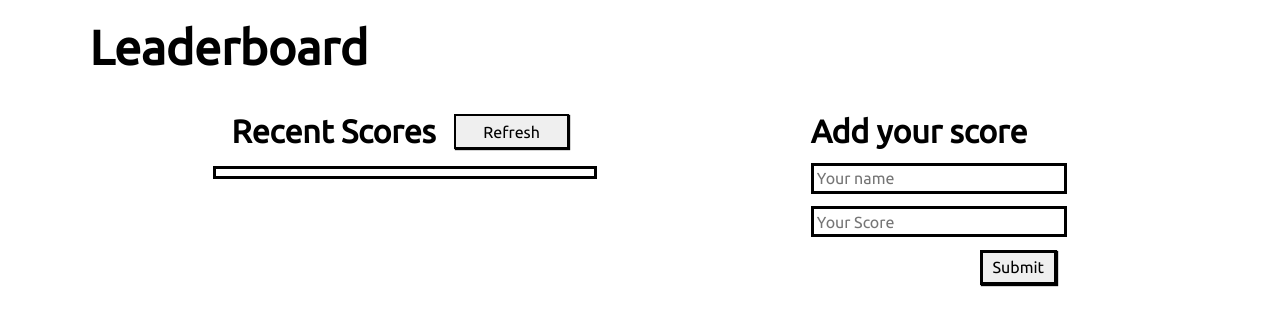
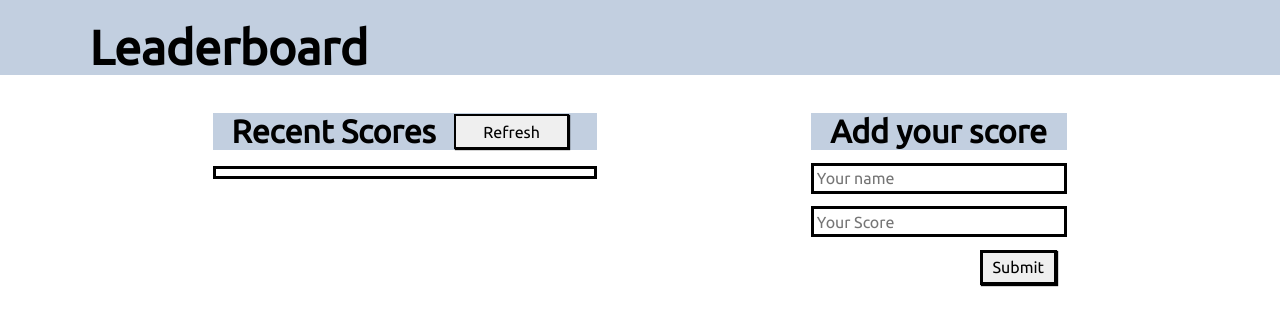
Before and after one commit to hernandanielzamora/LeaderBoard, a website built with webpack: page src/index.html in a window 1280 px wide. Built offline with nearby package versions, Linux system fonts and the light colour scheme.

Commit message:
Made final touches to the style

```diff
--- a/src/index.html
+++ b/src/index.html
@@ -13,7 +13,9 @@
 </head>
 
 <body>
-  <h1 class="title">Leaderboard</h1>
+  <div class="title-container">
+    <h1 class="title">Leaderboard</h1>
+  </div>
 
   <div class="whole-container">
     <!-- Score List -->
@@ -43,6 +45,7 @@
     </div>
   </div>
 
+
 </body>
 
 </html>
--- a/src/style.css
+++ b/src/style.css
@@ -12,6 +12,10 @@
   margin-bottom: 3%;
   font-size: 3em;
   padding-top: 20px;
+}
+
+.title-container {
+  background-color: #c2cfe0;
 }
 
 /* Whole Container */
@@ -32,6 +36,7 @@
   display: flex;
   justify-content: space-evenly;
   margin-bottom: 4%;
+  background-color: #c2cfe0;
 }
 
 h2 {
@@ -79,6 +84,11 @@ h2 {
   flex-direction: column;
 }
 
+.input-header {
+  background-color: #c2cfe0;
+  text-align: center;
+}
+
 .input-form input {
   margin-top: 5%;
   border: 3px solid black;
```
